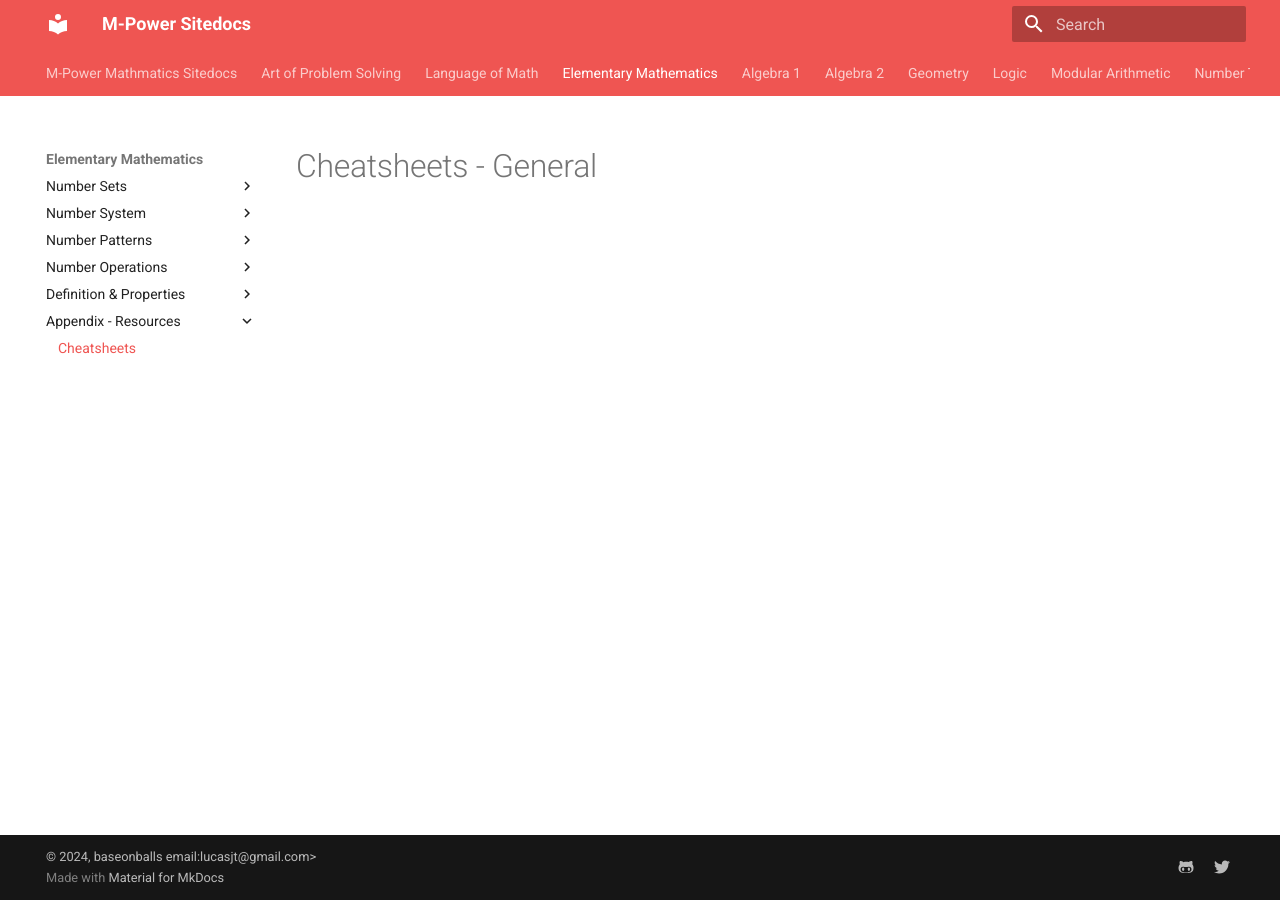
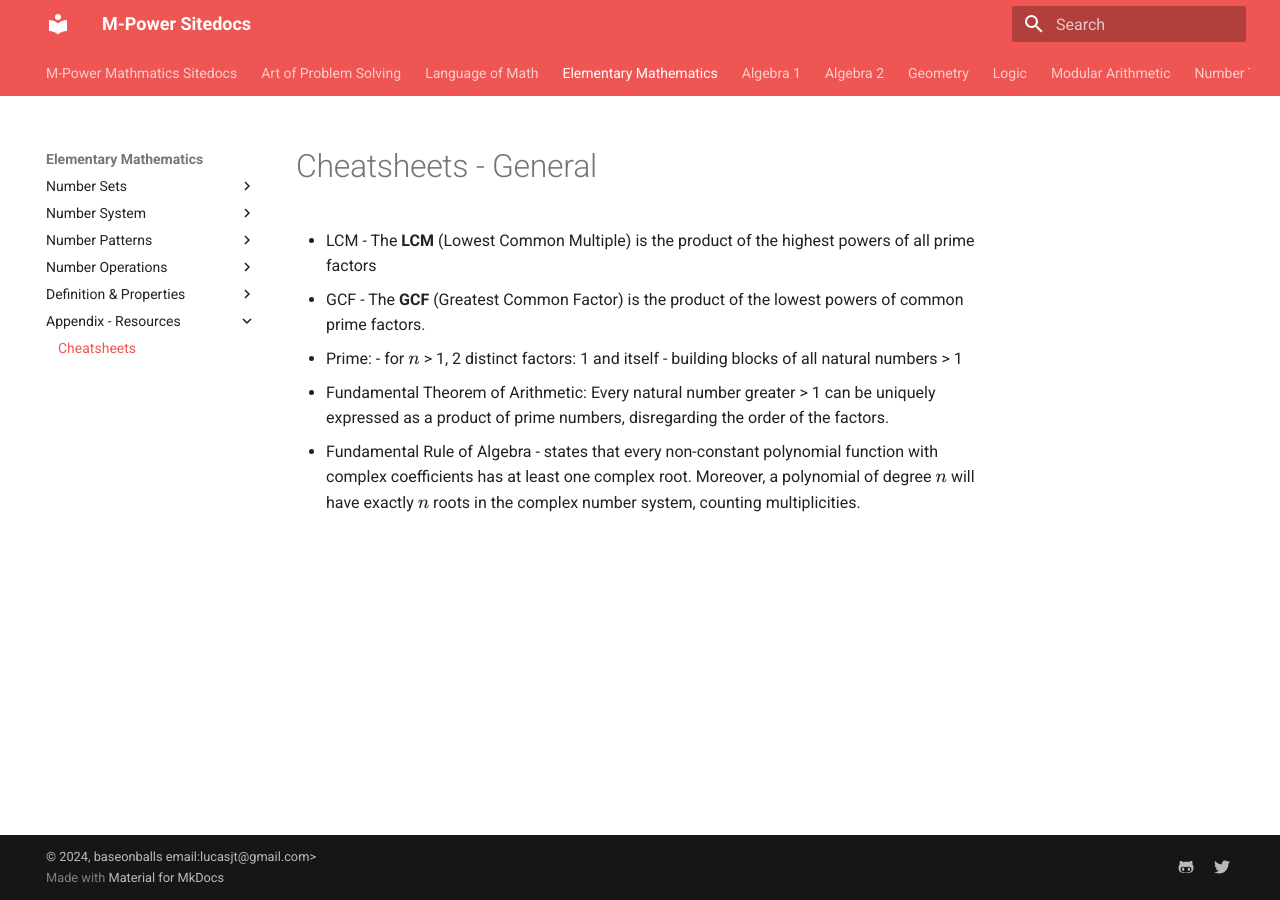
Before and after one commit to baseonballs/mpower-sitedocs, an MkDocs documentation site: the page built from site-docs/mathematics/elem/resources/cheat-sheets/index.md, in a window 1280 px wide. Built offline with MkDocs 1.6.1 and Material for MkDocs 9.7.7, drawn with Linux system fonts in a browser that asks for light colours; formulas are drawn with MathJax 3.

Commit message:
trying to fix cheatsheet.

```diff
--- a/site-docs/mathematics/elem/resources/cheat-sheets/index.md
+++ b/site-docs/mathematics/elem/resources/cheat-sheets/index.md
@@ -1 +1,10 @@
 # Cheatsheets - General
+
+
+- LCM - The **LCM** (Lowest Common Multiple) is the product of the highest powers of all prime factors
+- GCF - The **GCF** (Greatest Common Factor) is the product of the lowest powers of common prime factors.
+- Prime:
+        - for $n$ > 1, 2 distinct factors: 1 and itself
+        - building blocks of all natural numbers > 1
+- Fundamental Theorem of Arithmetic: Every natural number greater > 1 can be uniquely expressed as a product of prime numbers, disregarding the order of the factors.
+- Fundamental Rule of Algebra - states that every non-constant polynomial function with complex coefficients has at least one complex root. Moreover, a polynomial of degree $n$ will have exactly $n$ roots in the complex number system, counting multiplicities.
```
